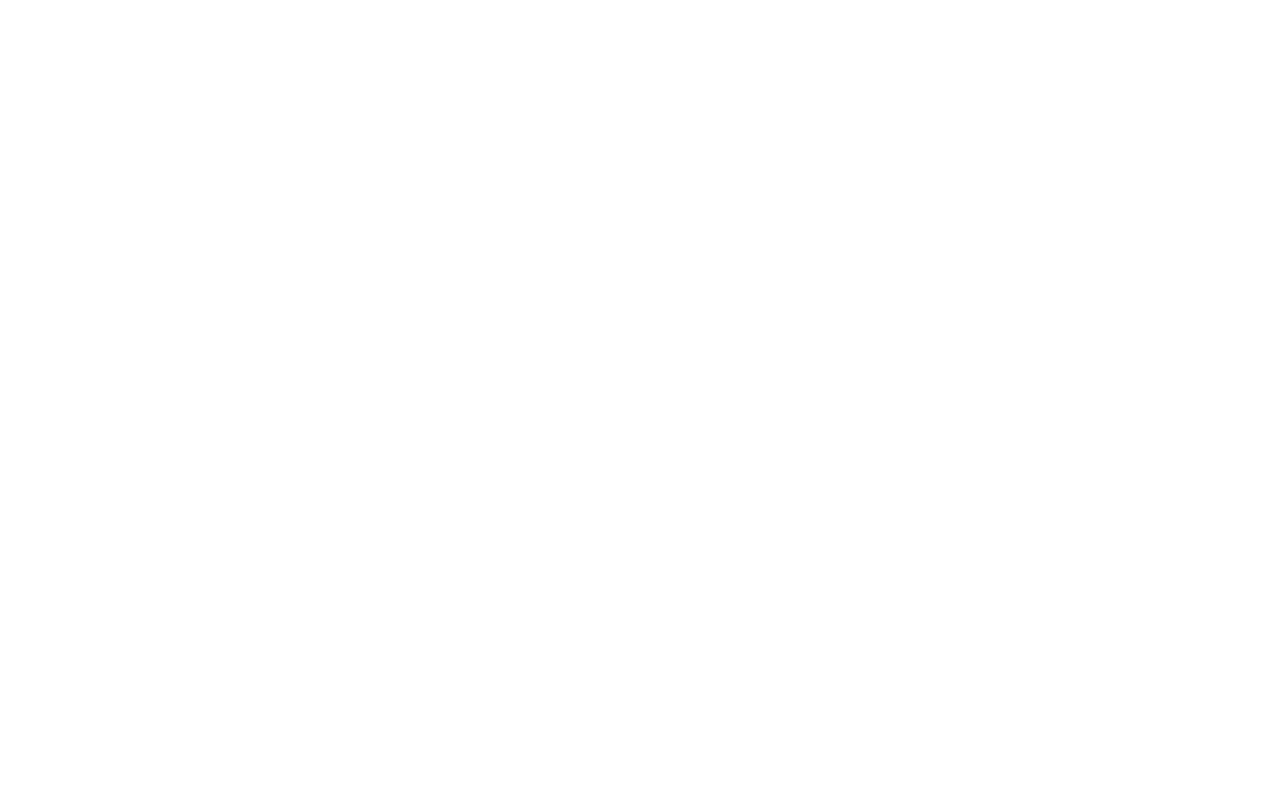
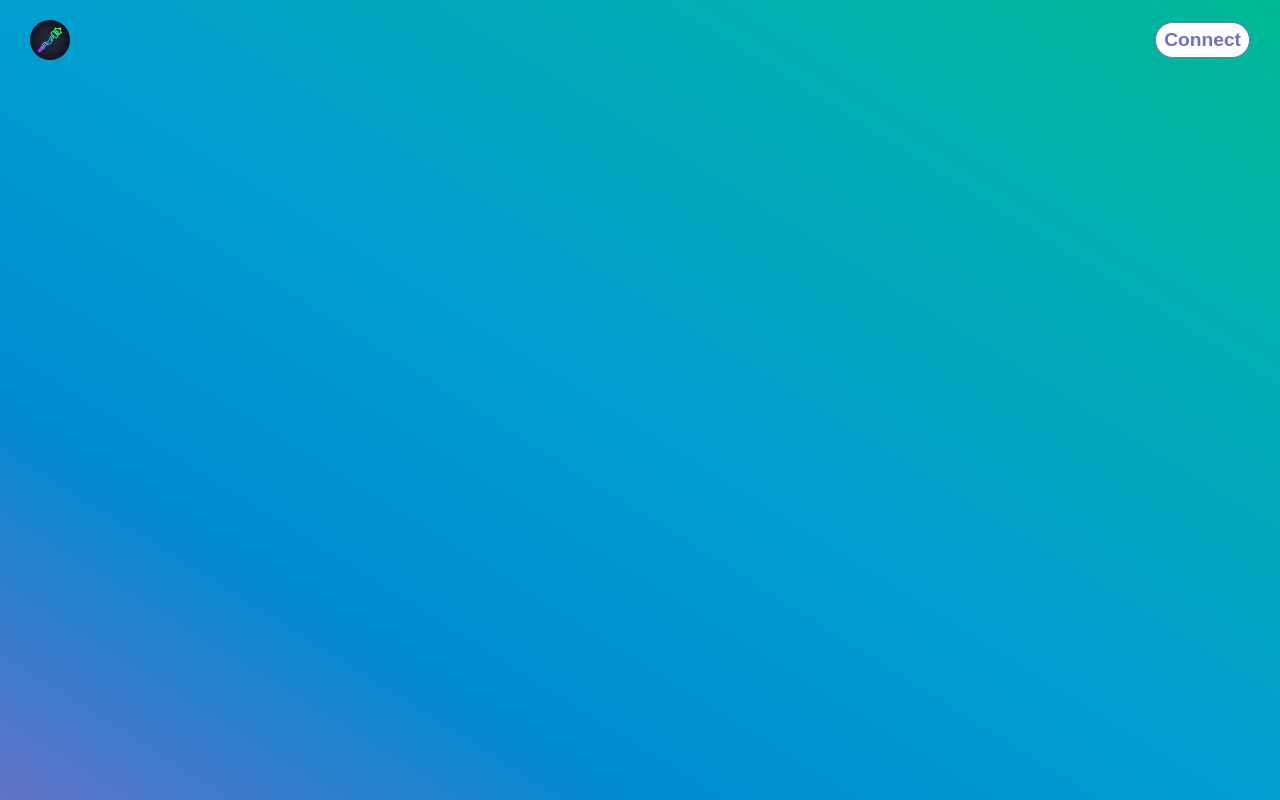
Before and after one commit to Aryan9592/Concert_Pass, a React (Create React App) app: page / in a window 1280 px wide. Built offline with nearby package versions, Linux system fonts and the light colour scheme.

Commit message:
Header Completed

```diff
--- a/src/App.css
+++ /dev/null
@@ -1,38 +0,0 @@
-.App {
-  text-align: center;
-}
-
-.App-logo {
-  height: 40vmin;
-  pointer-events: none;
-}
-
-@media (prefers-reduced-motion: no-preference) {
-  .App-logo {
-    animation: App-logo-spin infinite 20s linear;
-  }
-}
-
-.App-header {
-  background-color: #282c34;
-  min-height: 100vh;
-  display: flex;
-  flex-direction: column;
-  align-items: center;
-  justify-content: center;
-  font-size: calc(10px + 2vmin);
-  color: white;
-}
-
-.App-link {
-  color: #61dafb;
-}
-
-@keyframes App-logo-spin {
-  from {
-    transform: rotate(0deg);
-  }
-  to {
-    transform: rotate(360deg);
-  }
-}
--- a/src/App.jsx
+++ b/src/App.jsx
@@ -1,10 +1,9 @@
-import logo from './logo.svg';
-import './App.css';
+import Header from './components/Header';
 
 function App() {
   return (
     <div className="App">
-
+      <Header />
     </div>
   );
 }
--- /dev/null
+++ b/src/components/Header.jsx
@@ -0,0 +1,11 @@
+import React from "react";
+import Logo from "../images/logo.jpg"
+
+export default function Header(){
+    return(
+        <header>
+            <img src={Logo} alt="" width={40}/>
+            <button>Connect</button>
+        </header>
+    )
+}
--- a/src/index.css
+++ b/src/index.css
@@ -1,13 +1,50 @@
 body {
   margin: 0;
-  font-family: -apple-system, BlinkMacSystemFont, 'Segoe UI', 'Roboto', 'Oxygen',
-    'Ubuntu', 'Cantarell', 'Fira Sans', 'Droid Sans', 'Helvetica Neue',
+  font-family: -apple-system, BlinkMacSystemFont, "Segoe UI", "Roboto", "Oxygen",
+    "Ubuntu", "Cantarell", "Fira Sans", "Droid Sans", "Helvetica Neue",
     sans-serif;
   -webkit-font-smoothing: antialiased;
   -moz-osx-font-smoothing: grayscale;
+  height: 100vh;
+  width: 100vw;
+  background-color: rgb(25, 33, 52) !important;
+  background: rgb(25, 33, 52);
+   background-image: linear-gradient(to right top, #6371c4, #008ad4, #009ece, #00adb5, #00b894);
+  color: white;
 }
 
 code {
   font-family: source-code-pro, Menlo, Monaco, Consolas, 'Courier New',
     monospace;
 }
+
+/* Header */
+
+header{
+  padding: 20px 30px;
+  display: flex;
+  align-items: center;
+  justify-content: space-between;
+}
+
+header button{
+  padding: 6px 8px;
+  background-color: #ffffff;
+  color: #6c71c4;
+  font-weight: bold;
+  border: 1px solid #6c71c4;
+  border-radius: 20px;
+  font-size: larger;
+  transition: 0.3s;
+}
+
+header button:hover{
+  cursor: pointer;
+  color: #ffffff;
+  background-color: #6c71c4;
+  border: 1px solid white;
+}
+
+header img{
+  border-radius: 20px;
+}
```
Also changed, not shown: src/images/logo.jpg (added).
